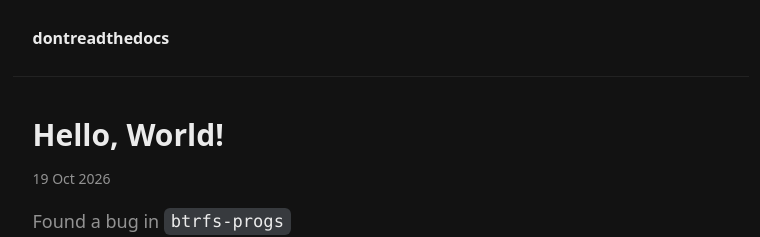
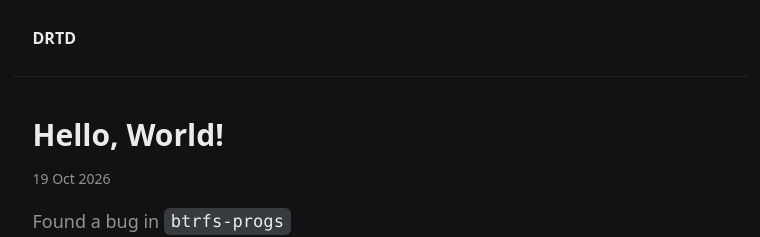
Before and after one commit to h8d13/dontreadthedocs, a Jekyll site: the page built from _posts/2026-10-19-hello.md, in a window 1280 px wide. Shown: the top 237 px of the page, without its empty margins (252-1012 px from the left). Built offline with Jekyll 4.4.1, drawn with Linux system fonts in a browser that asks for light colours.

Commit message:
okeeeeeeeeeeee
Signed-off-by: h8d13 <hadean-eon-dev@proton.me>

```diff
--- a/_config.yml
+++ b/_config.yml
@@ -1,5 +1,5 @@
-title: dontreadthedocs
-permalink: /:year/:month/:day/:title/
+title: DRTD
+permalink: :title/
 exclude:
   - LICENSE
   - "*.py"
--- a/_layouts/default.html
+++ b/_layouts/default.html
@@ -4,6 +4,7 @@
 	<meta charset="utf-8">
 	<meta name="viewport" content="width=device-width, initial-scale=1">
 	<title>{% if page.title %}{{ page.title }} · {% endif %}{{ site.title }}</title>
+	<link rel="icon" type="image/svg+xml" href="{{ '/favicon.svg' | relative_url }}">
 	<link rel="stylesheet" href="{{ '/assets/style.css' | relative_url }}">
 </head>
 <body>
```
Also changed, not shown: favicon.svg (added).
